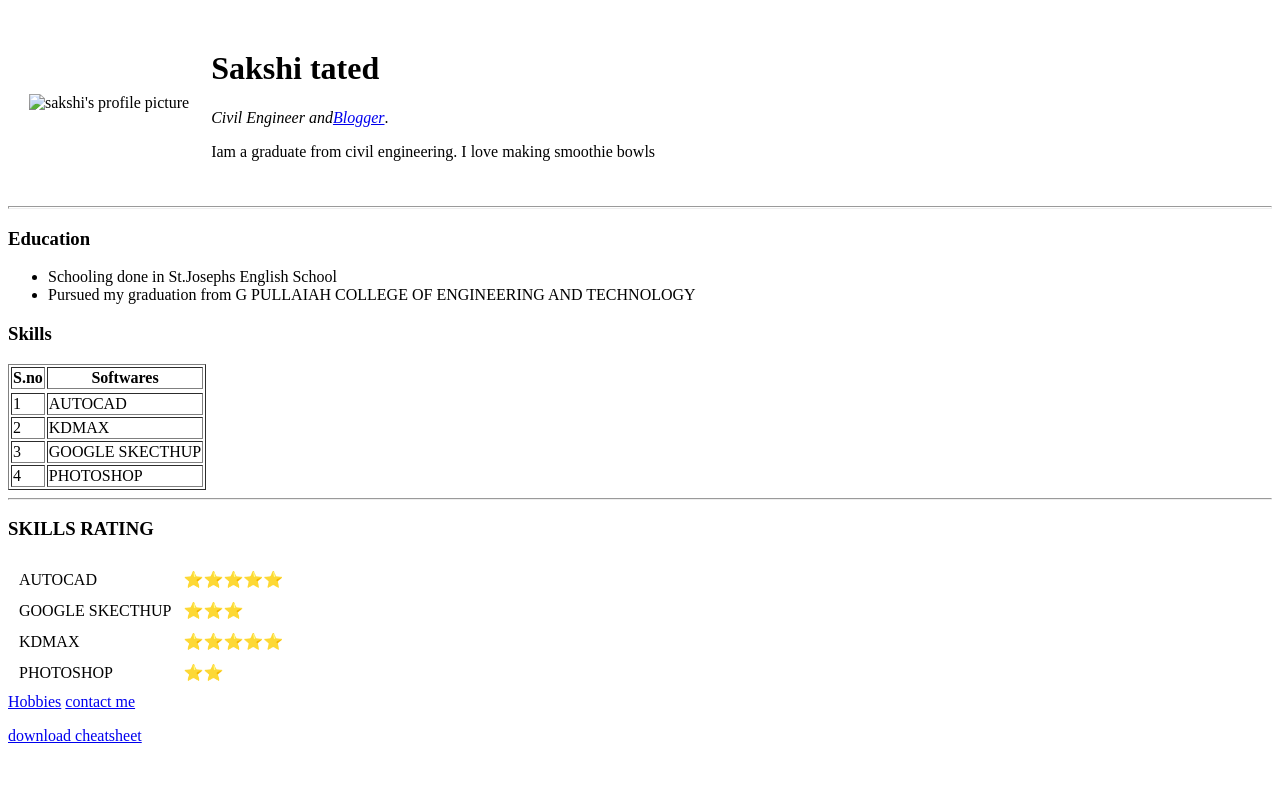
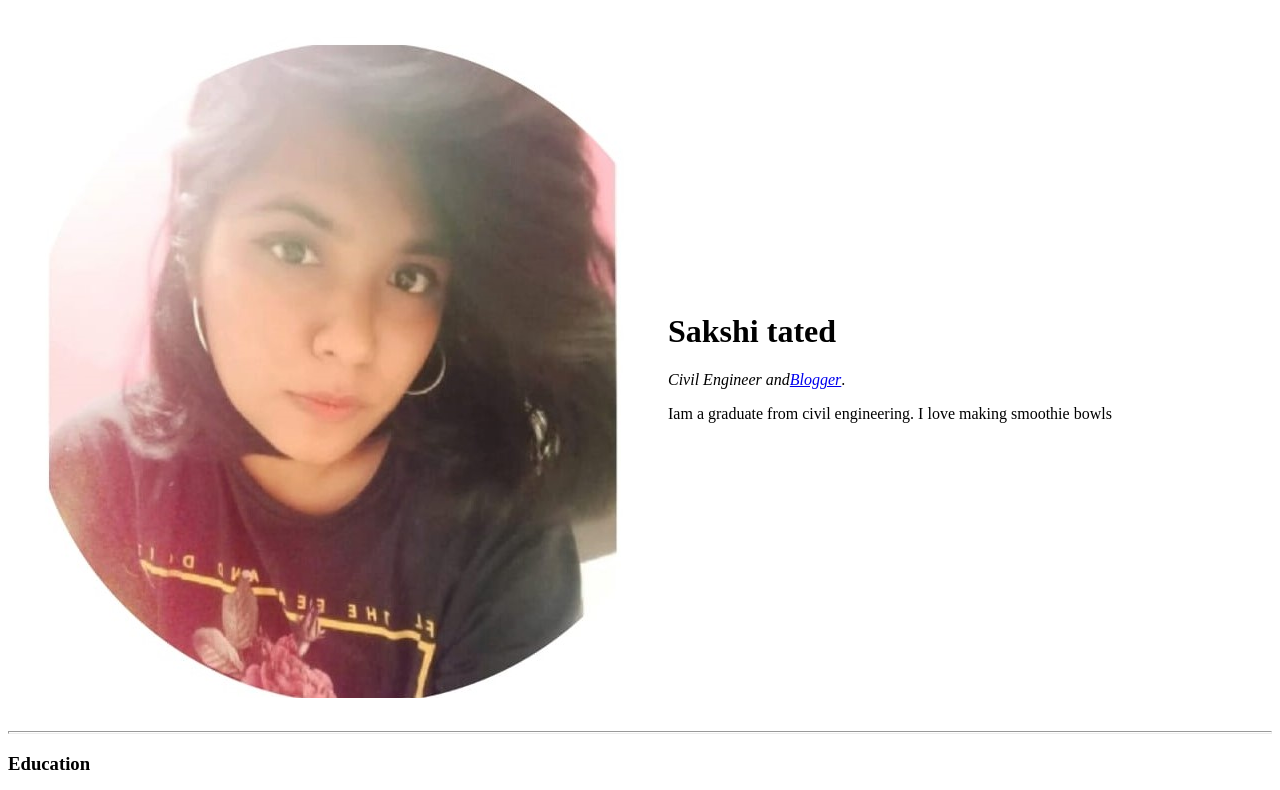
Before and after one commit to sakshi17-coder/cv, a plain HTML site: page index.html in a window 1280 px wide. Shown: the top 790 px of the page. Drawn offline with Linux system fonts and the light colour scheme.

Commit message:
Add files via upload

```diff
--- a/index.html
+++ b/index.html
@@ -9,7 +9,7 @@
 <body>
   <table cellspacing="20">
     <tr>
-      <td><img src="images/sakshi17.jpg" alt="sakshi's profile  picture"></td>
+      <td><img src="sakshi.17.jpg" alt="sakshi's profile  picture"></td>
       <td>
         <h1>Sakshi tated</h1>
         <p><em>Civil Engineer and<a href="https://www.instagram.com/sakshi_.tated/">Blogger</a></em>.</p>
```
Also changed, not shown: sakshi.17.jpg (added), sakshi.jpg (added).
